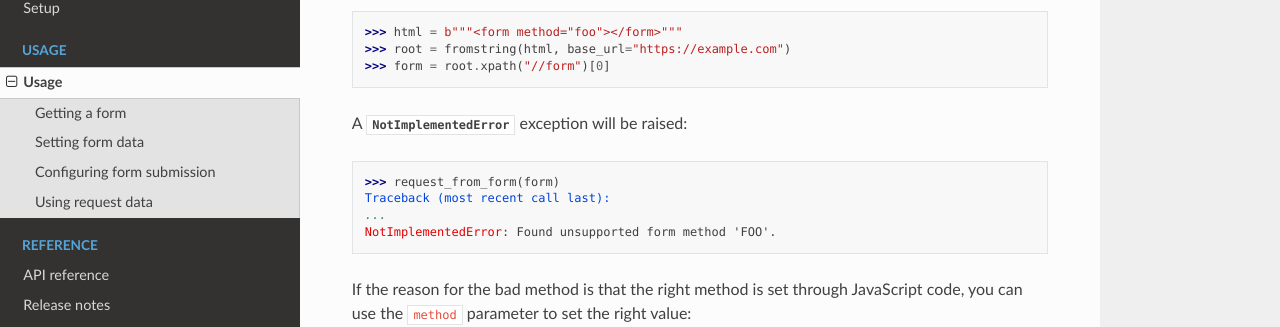
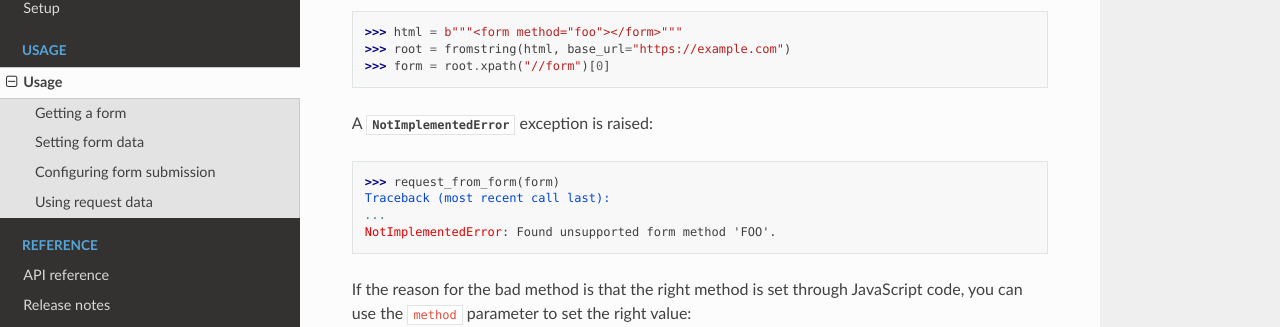
Before and after one commit to scrapy/form2request, a Sphinx documentation site: the page built from docs/usage.rst, in a window 1280 px wide and 900 px high, scrolled down 2424 px. Shown: the part 144-471 px from the top of the window. Built offline with Sphinx 7.4.7 and the Read the Docs theme 2.0.0, drawn with Linux system fonts in a browser that asks for light colours.

Commit message:
Update docs/usage.rst
Co-authored-by: Mikhail Korobov <kmike84@gmail.com>

```diff
--- a/docs/usage.rst
+++ b/docs/usage.rst
@@ -129,7 +129,7 @@ By default, if a form uses an unsupported method:
 >>> root = fromstring(html, base_url="https://example.com")
 >>> form = root.xpath("//form")[0]
 
-A :exc:`NotImplementedError` exception will be raised:
+A :exc:`NotImplementedError` exception is raised:
 
 >>> request_from_form(form)
 Traceback (most recent call last):
```
